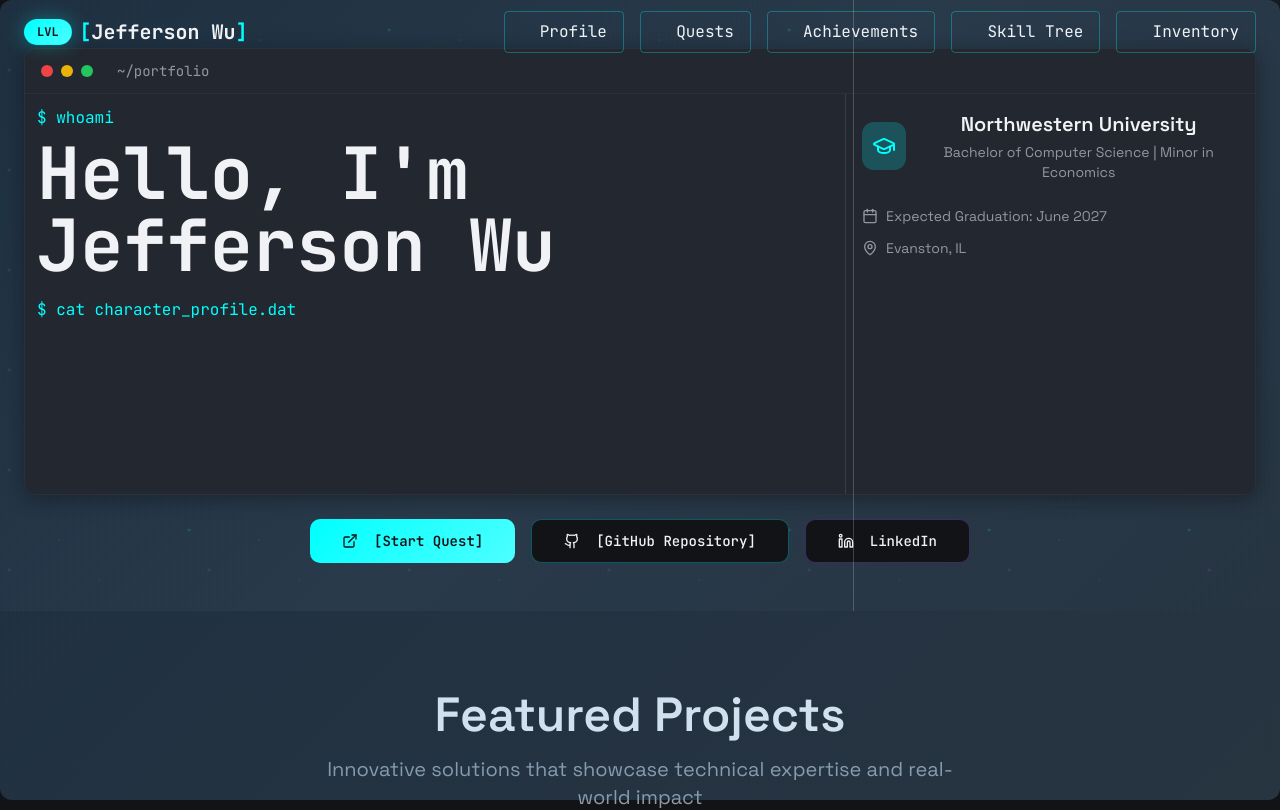
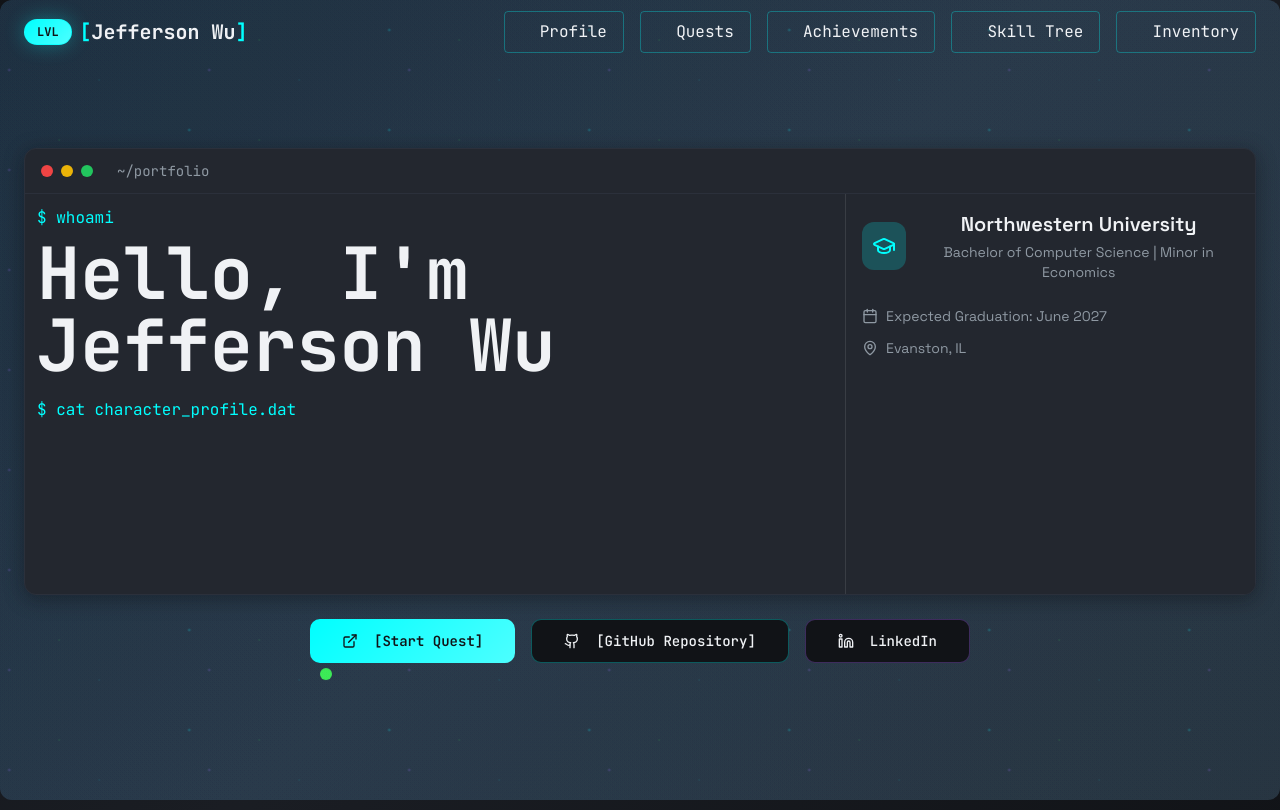
Before and after one commit to JeffersonWu25/jefferson-wu-portfolio, a React (Vite) app: page / in a window 1280 px wide. Shown: the top 810 px of the page. Built offline with nearby package versions, Linux system fonts and the light colour scheme.

Commit message:
Visual edit in Lovable
Edited UI in Lovable

```diff
--- a/src/components/Hero.tsx
+++ b/src/components/Hero.tsx
@@ -21,7 +21,7 @@ const Hero = () => {
     return () => clearTimeout(startTyping);
   }, []);
   return <section className="py-8 md:py-12 bg-gradient-hero particles relative flex items-center justify-center">
-      <div className="container px-6 text-center z-10">
+      <div className="container px-6 text-center z-10 my-[100px]">
         <div className="max-w-7xl mx-auto">
           {/* Connected Terminal and Side Panel */}
           <div className="bg-surface-elevated rounded-lg border border-muted shadow-card mb-6 overflow-hidden">
@@ -52,7 +52,7 @@ const Hero = () => {
               </div>
 
               {/* Vertical Separator */}
-              <div className="hidden lg:block absolute lg:left-2/3 top-0 bottom-0 w-px bg-white/20"></div>
+
 
               {/* University Side Panel */}
               {isTypingDone && <div className="lg:col-span-1 p-4 bg-surface-elevated border-l border-white/10 animate-fade-in">
```
